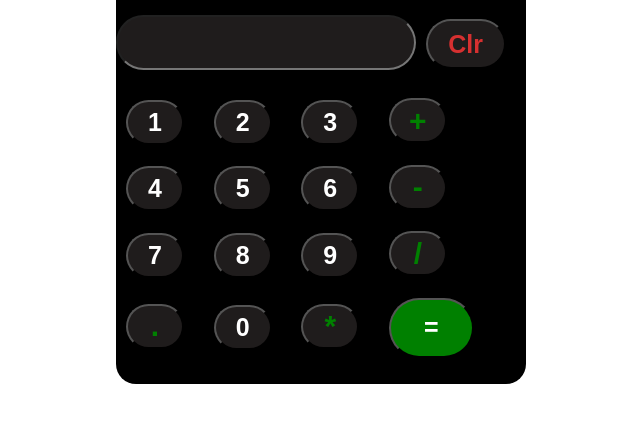
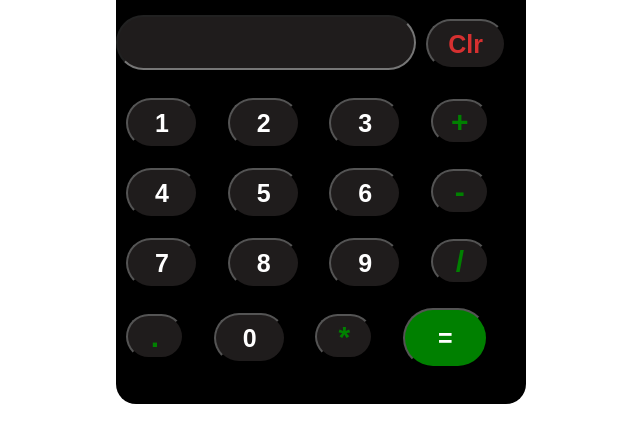
Before and after one commit to rauni00/ONLINE_CALCULATOR.github.io, a plain HTML site: page index.html in a window 1280 px wide. Shown: the part 137-580 px from the top of the page, without its empty margins (319-959 px from the left). Drawn offline with Linux system fonts and the light colour scheme.

Commit message:
Update index.html

```diff
--- a/index.html
+++ b/index.html
@@ -31,7 +31,7 @@
 
         .cen {
             width: 410px;
-            height: 450px;
+            height: 470px;
             border-width: 2px solid black;
             display: block;
             margin-left: auto;
@@ -67,8 +67,8 @@
             color: rgb(4, 4, 12);
             border-radius: 35px;
             background-color: rgb(31, 28, 28);
-            width: 58px;
-            height: 45px;
+            width: 72px;
+            height: 50px;
             margin: 10px;
             font-size: 25px;
             color: white;
```
